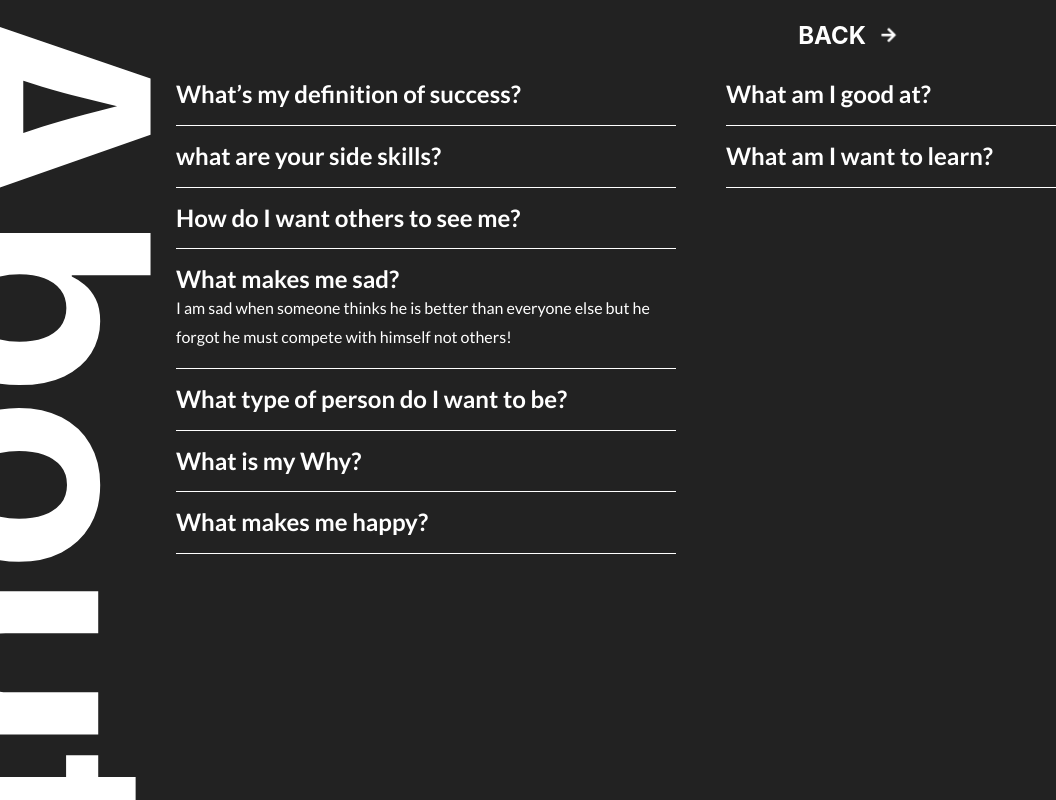
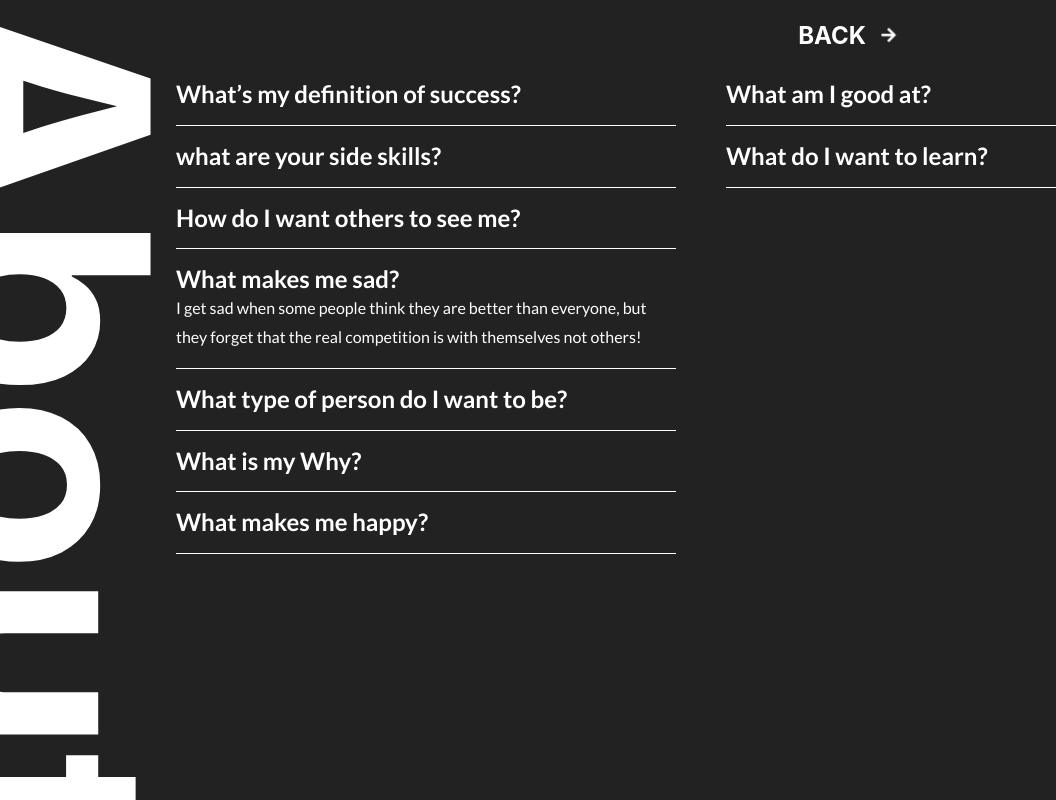
Before and after one commit to hsmkp4/portfolio, a React (Create React App) app: page /about in a window 1280 px wide. Both pictures are taken after a click on the element "What makes me sad?". Shown: the whole page, without its empty margins (0-1056 px from the left). Built offline with nearby package versions, Linux system fonts and the light colour scheme; the HTML template or start-up script is replaced by a standard one.

Commit message:
changing some answer in about

```diff
--- a/src/components/AboutSec.js
+++ b/src/components/AboutSec.js
@@ -56,8 +56,9 @@ function AboutSec() {
                   {/* I am sad when someone thinks he is smart and doing a bad thing
                   and also thinking I don't know what is going on!! This guy
                   forgot that I am smarter one :D */}
-                  I am sad when someone thinks he is better than everyone else
-                  but he forgot he must compete with himself not others!
+                  I get sad when some people think they are better than
+                  everyone, but they forget that the real competition is with
+                  themselves not others!
                 </p>
               </div>
             </Toggle>
@@ -66,7 +67,8 @@ function AboutSec() {
                 <p>
                   {/* Everyone can lean on me and say "we have great developer don't
                   worry, he can do it" it is so big but I wanna be this guy. */}
-                  Everyone can lean on my skills and personality behavior.
+                  A person that Everyone can lean their trust on my skills and
+                  personality behavior.
                 </p>
               </div>
             </Toggle>
@@ -74,8 +76,9 @@ function AboutSec() {
               <div className="about__para-question">
                 <p>
                   {/* I try many things and realize that I am creator, then what is better than websites, everyone can enjoy it on their chairs. */}
-                  I try many things and realize that I am creator, then what is
-                  better than websites, everyone can enjoy it on their chairs.
+                  I try many things and realize that I am a creator, then what
+                  is better than websites, everyone can enjoy it on their
+                  chairs.
                 </p>
               </div>
             </Toggle>
@@ -85,8 +88,8 @@ function AboutSec() {
                   {/* I love to make unique website, I wanna learn and learn and
                   again learn how can I achieve this purpose, it so excited to
                   reach this level (I am laughing now for this sentence :D). */}
-                  I am happy when I discover myself better every day, after that
-                  make change with that power in my life.
+                  I am happy when I discover something better in myself every
+                  day; after that, make change with that power in my life.
                 </p>
               </div>
             </Toggle>
@@ -101,7 +104,7 @@ function AboutSec() {
                 </p>
               </div>
             </Toggle>
-            <Toggle title="What am I want to learn?">
+            <Toggle title="What do I want to learn?">
               <div className="about__road">
                 <p>Typescript, NextJs, GatsbyJs, WebGl, ThreeJs, </p>
               </div>
```
